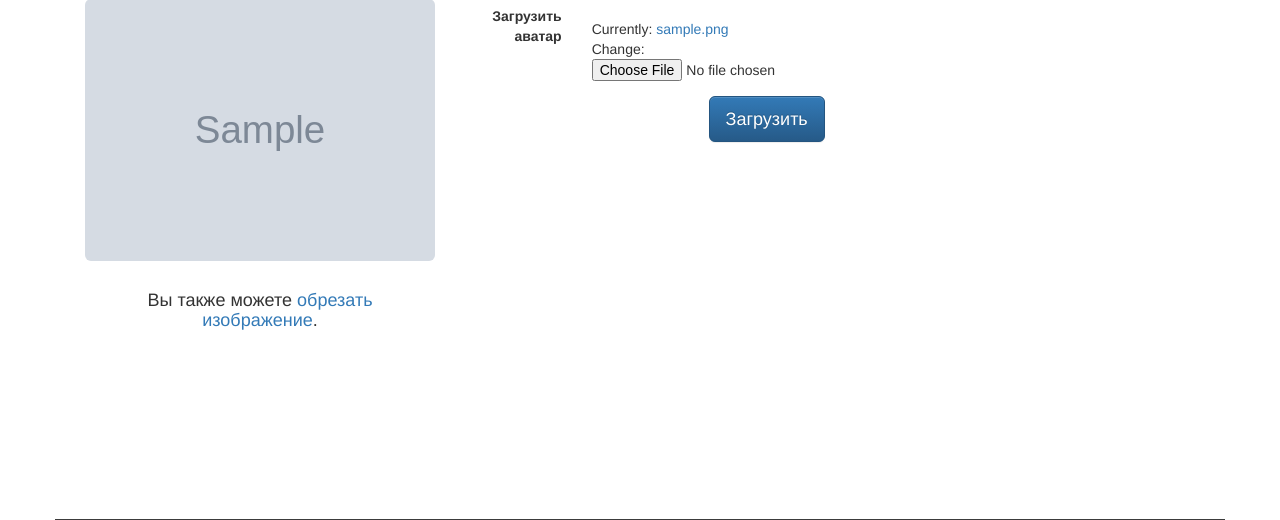
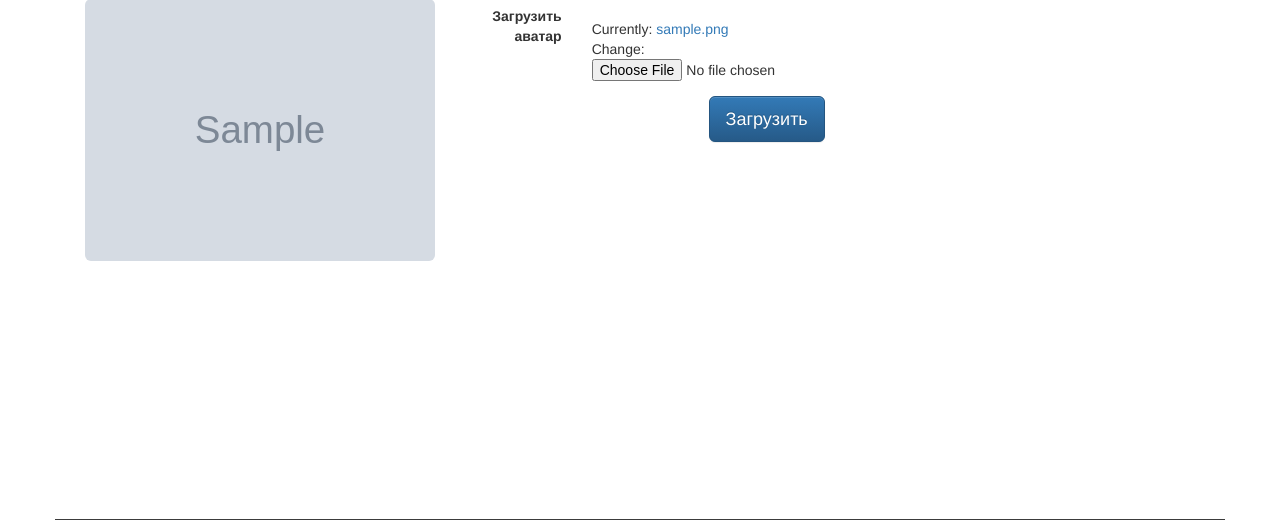
Before and after one commit to jeezybrick/light_python, a Django app: page /personal/edit/avatar/ in a window 1280 px wide. Shown: the part 220-740 px from the top of the page. Run offline with Django 3.2, Linux system fonts and the light colour scheme; a user stored in the database is signed in; tables that the repository leaves empty hold one stand-in row (values such as "Sample post"); grey boxes marked "Sample" are stand-in pictures; parts of the project's set-up code (start-up, migrations or seed data) failed here and were passed over; some libraries are stand-ins or nearby versions.

Commit message:
Удален кусок кода про обрезку аватарки

```diff
--- a/notes/templates/notes/users/avatar.html
+++ b/notes/templates/notes/users/avatar.html
@@ -23,9 +23,6 @@
                              class="img-rounded img-responsive" alt="Avatar">
 
                     </a>
-                    <div class="col-lg-12 col-md-12 col-sm-12 col-xs-12 text-center" style="margin-top:20px;">
-                        <h4>Вы также можете <a href="#"> обрезать изображение</a>.</h4>
-                    </div>
                 {% else %}
                     <h3>Вы еще не загружали аватар</h3>
                 {% endif %}
@@ -54,37 +51,6 @@
                         </div>
                     </div>
 
-                    <!--<div class="form-group">
-                            <label class="col-md-2 control-label">Сделать черно-белым</label>
-
-                            <div class="col-md-6" style="margin-top: 20px;">
-                                {{ form.bl_wh }}
-                            </div>
-                        </div>
-
-                        <div class="form-group">
-                            <label class="col-md-2 control-label">Повернуть изображение</label>
-                            <div class="col-md-6">
-                                    <select class="form-control" name="rotate">
-                                        <option value="0">0&#176</option>
-                                        <option value="1">90&#176</option>
-                                        <option value="2">180&#176</option>
-                                        <option value="3">270&#176</option>
-                                        <option value="4">360&#176</option>
-                                    </select>
-                            </div>
-                        </div>
-
-                        <div class="form-group">
-                            <div class="col-md-6 col-md-offset-2">
-                                <div class="checkbox">
-                                    <label>
-                                        <input type="checkbox" name="grayscale"> Сделать чёрно-белым
-                                    </label>
-                                </div>
-                            </div>
-                        </div>
--->
                     <div class="form-group">
                         <div class="col-md-6 col-md-offset-2 text-center">
                             <input type="submit" class="btn btn-primary btn-lg" name="submit" value="Загрузить">
```
